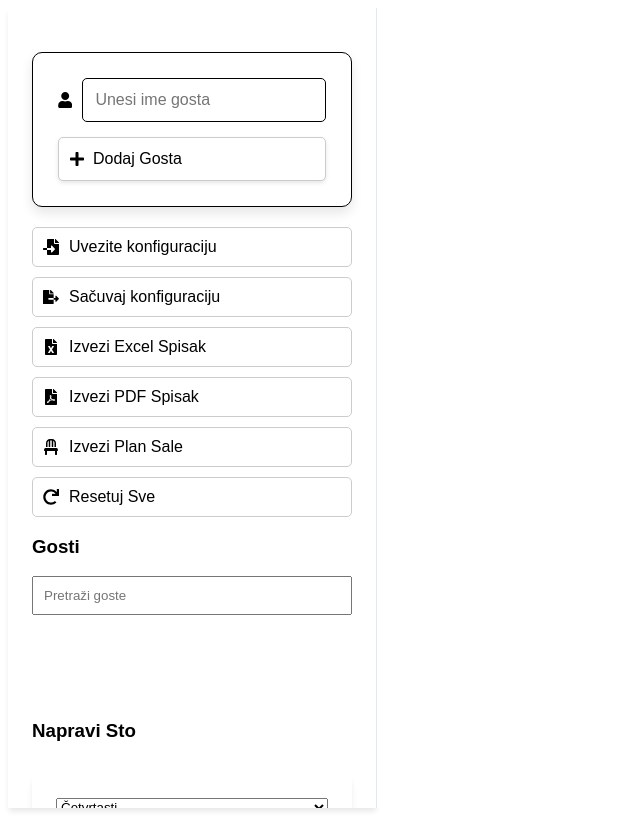
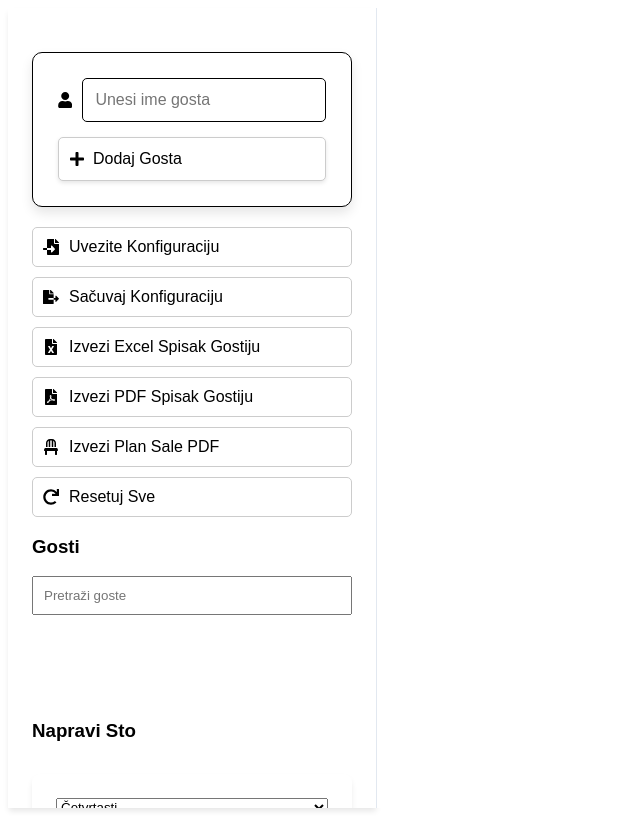
Before and after one commit to Adrian-Swifter/spisak-gostiju, a React app: page / in a window 1280 px wide. Shown: the whole page, without its empty margins (0-640 px from the left). Built offline with nearby package versions, Linux system fonts and the light colour scheme; the HTML template or start-up script is replaced by a standard one.

Commit message:
typos fix

```diff
--- a/src/App.tsx
+++ b/src/App.tsx
@@ -228,7 +228,7 @@ const App = () => {
               }}
             >
               <FaFileImport style={iconStyle} />
-              Uvezite konfiguraciju
+              Uvezite Konfiguraciju
               <input
                 type="file"
                 onChange={importData}
@@ -248,7 +248,7 @@ const App = () => {
               }}
             >
               <FaFileExport style={iconStyle} />
-              Sačuvaj konfiguraciju
+              Sačuvaj Konfiguraciju
             </button>
             <button
               onClick={exportExcel}
@@ -260,7 +260,7 @@ const App = () => {
               }}
             >
               <FaFileExcel style={iconStyle} />
-              Izvezi Excel Spisak
+              Izvezi Excel Spisak Gostiju
             </button>
             <button
               onClick={exportPDF}
@@ -272,7 +272,7 @@ const App = () => {
               }}
             >
               <FaFilePdf style={iconStyle} />
-              Izvezi PDF Spisak
+              Izvezi PDF Spisak Gostiju
             </button>
             <button
               onClick={exportCanvasToPDF}
@@ -284,7 +284,7 @@ const App = () => {
               }}
             >
               <FaChair style={iconStyle} />
-              Izvezi Plan Sale
+              Izvezi Plan Sale PDF
             </button>
             <button
               onClick={() => setShowResetPopup(true)}
```
